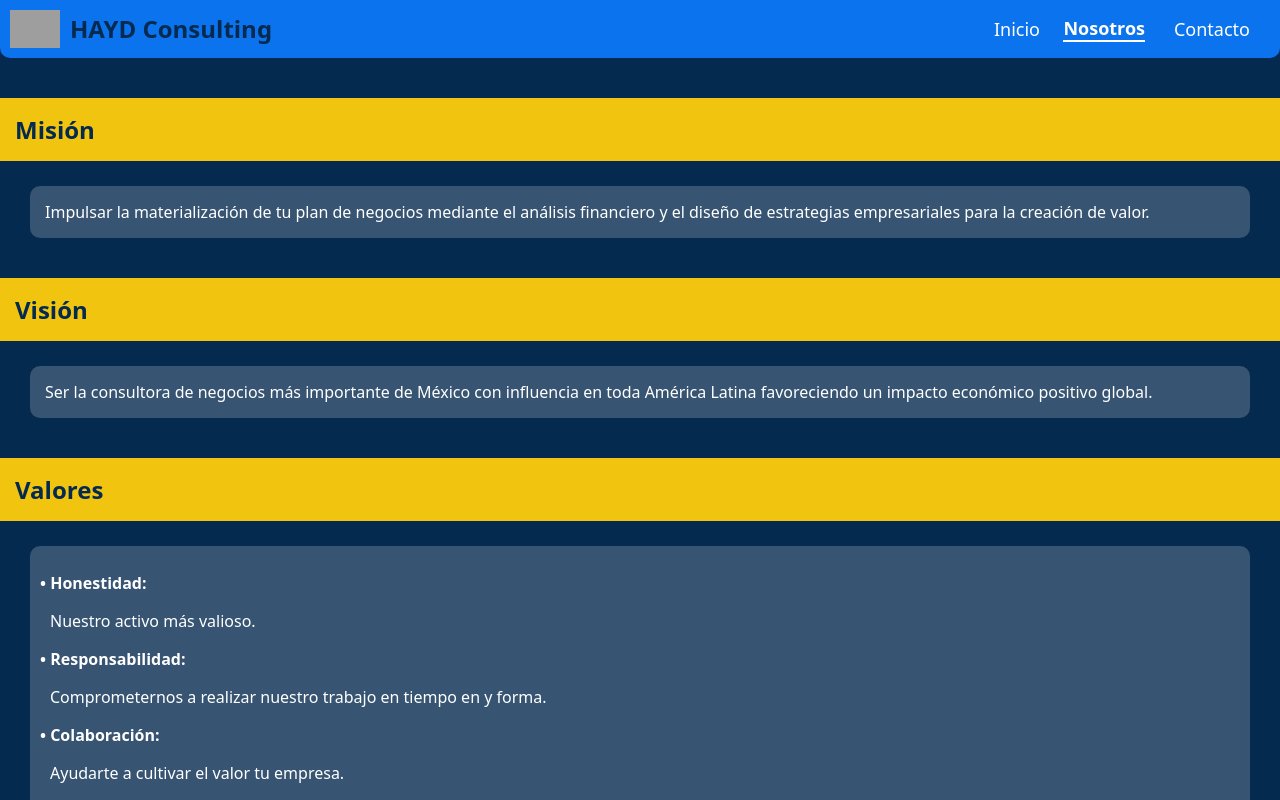
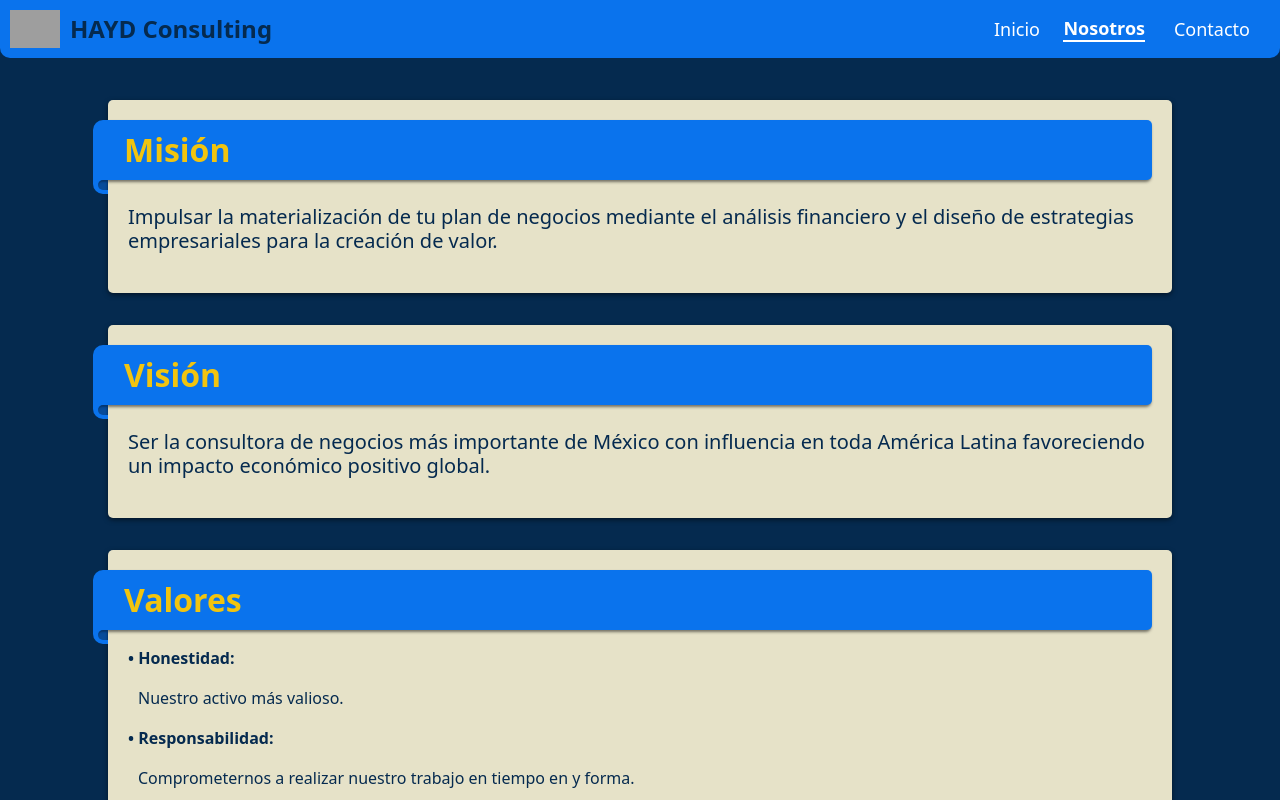
Before and after one commit to WilliamVelazquez/HAYD-WebSite, a Next.js app: page /nosotros in a window 1280 px wide. Shown: the top 800 px of the page. Built offline with nearby package versions, Linux system fonts and the light colour scheme; grey boxes are pictures that could not be loaded.

Commit message:
Updating Header to be Fixed, Updating About Us Page with RibbonPanels and Adding Live Website Demo
Updating Header to be Fixed
Updating About Us Page with RibbonPanels
Adding Live Website Demo

```diff
--- a/components/about-us.js
+++ b/components/about-us.js
@@ -1,5 +1,6 @@
 import React from 'react';
 
+import RibbonPanel from './ribbon-panel';
 import SimplePanel from './simple-panel';
 import TitleBand from './title-band';
 import List from './list';
@@ -10,16 +11,17 @@ function AboutUs(props) {
 	return(
 		<div className="container">
 
-      <TitleBand title="Misión" position="left"/>
-      <SimplePanel text="Impulsar la materialización de tu plan de negocios mediante el análisis financiero y el diseño de estrategias empresariales para la creación de valor."/>
+      <RibbonPanel title="Misión">
+        <p className="text">Impulsar la materialización de tu plan de negocios mediante el análisis financiero y el diseño de estrategias empresariales para la creación de valor.</p>
+      </RibbonPanel>
 
-      <TitleBand title="Visión" />
-      <SimplePanel text="Ser la consultora de negocios más importante de México con influencia en toda América Latina favoreciendo un impacto económico positivo global."/>
+      <RibbonPanel title="Visión">
+        <p className="text">Ser la consultora de negocios más importante de México con influencia en toda América Latina favoreciendo un impacto económico positivo global.</p>
+      </RibbonPanel>
 
-      <TitleBand title="Valores" />
-
-      <SimplePanel>
+      <RibbonPanel title="Valores">
         <List
+          textColor="#052a4f"
           items={[
             {key:'Honestidad', description:'Nuestro activo más valioso.'},
             {key:'Responsabilidad', description:'Comprometernos a realizar nuestro trabajo en tiempo en y forma.'},
@@ -28,7 +30,7 @@ function AboutUs(props) {
             {key:'Respeto', description:'Siempre con una actitud y un trato digno.'}
           ]}
         />
-      </SimplePanel>
+      </RibbonPanel>
 
       <SocialNetworks />
 
@@ -36,6 +38,11 @@ function AboutUs(props) {
         .container{
           width:100%;
         }
+        .text{
+          font-size: 20px;
+          color: #052a4f;
+          margin-top: 25px;
+        }
       `}</style>
     </div>
 	);
--- a/components/header.js
+++ b/components/header.js
@@ -56,6 +56,11 @@ function Header(props) {
           background: #0A73ED;
           padding: 10px;
           border-radius: 0px 0px 10px 10px;
+          position: fixed;
+          top: 0;
+          left: 0;
+          right: 0;
+          z-index: 99;
         }
         header a{
           text-decoration: none;
--- a/components/list.js
+++ b/components/list.js
@@ -21,12 +21,12 @@ function List(props) {
           width: 100%;
         }
         .title{
-          color: #fff;
+          color: ${props.textColor || "#fff"};
           font-weight: bold;
           text-align: ${props.position || "left"};
         }
         .description{
-          color: #fff;
+          color: ${props.textColor || "#fff"};
           margin-left: 10px;
           text-align: ${props.position || "justify"};
         }
--- a/components/ribbon-panel.js
+++ b/components/ribbon-panel.js
@@ -9,7 +9,6 @@ function RibbonPanel(props) {
         .content{
           background:#e6e2c8;
           width: 80%;
-          max-width: 960px;
           min-height: 3.750em;
           margin: 2em auto;
           padding: 1.250em;
@@ -18,25 +17,22 @@ function RibbonPanel(props) {
           line-height: 1.5em;
           color: #292929;
         }
-
         .ribbon{
           position:relative;
           padding: 0 0.5em;
           font-size:2.000em;
           margin: 0 0 0 -0.625em;
           line-height: 1.875em;
-          color: #e6e2c8;
+          color: #f1c40f;
+          background: #0a73ed;
           border-radius: 0 0.156em 0.156em 0;
-          background: rgb(123, 159, 199);
           box-shadow: -1px 2px 3px rgba(0,0,0,0.5);
         }
-
         .ribbon:before, .ribbon:after{
           position:absolute;
           content: '';
           display: block;
         }
-
         .ribbon:before{
           width: 0.469em;
           height: 100%;
@@ -46,7 +42,6 @@ function RibbonPanel(props) {
           background:inherit;
           border-radius: 0.313em 0 0 0.313em;
         }
-
         .ribbon:after{
           width: 0.313em;
           height: 0.313em;
@@ -57,17 +52,11 @@ function RibbonPanel(props) {
           box-shadow: inset -1px 2px 2px rgba(0,0,0,0.3);
         }
 
-        @media (max-width: 600px) {
-
-          body{
-            font-size:0.875em;
-          }
-
+        @media (max-width: 667px) {
           .ribbon{
             line-height: 1.143em;
             padding: 0.5em;
           }
-
           .ribbon:before, .ribbon:after{
             font-size: 0.714em;
           }
--- a/pages/_error.js
+++ b/pages/_error.js
@@ -28,6 +28,7 @@ export default class Error extends React.Component {
         <style jsx global>{`
           body{
             margin: 0;
+            margin-top: 100px;
             font-family: system-ui;
             background: #052A4F;
           }
--- a/pages/contacto.js
+++ b/pages/contacto.js
@@ -63,6 +63,7 @@ class Contacto extends Component{
         <style jsx global>{`
           body{
             margin: 0;
+            margin-top: 100px;
             font-family: system-ui;
             background: #052A4F;
           }
--- a/pages/index.js
+++ b/pages/index.js
@@ -12,6 +12,7 @@ class Home extends Component{
         <style jsx global>{`
           body{
             margin: 0;
+            margin-top: 100px;
             font-family: system-ui;
             background: #052A4F;
           }
--- a/pages/nosotros.js
+++ b/pages/nosotros.js
@@ -14,6 +14,7 @@ class Nosotros extends Component{
         <style jsx global>{`
           body{
             margin: 0;
+            margin-top: 100px;
             font-family: system-ui;
             background: #052A4F;
           }
```
Also changed, not shown: 1 other file (tests, documents, lock files or other folders).
